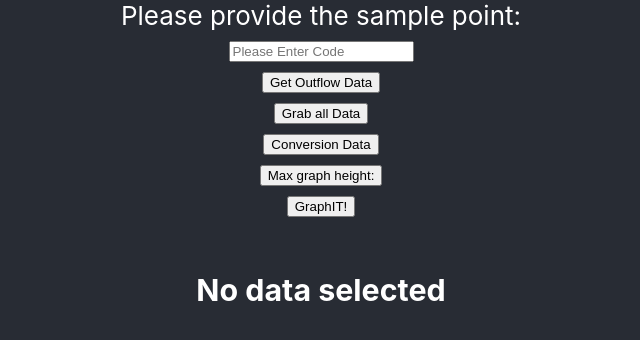
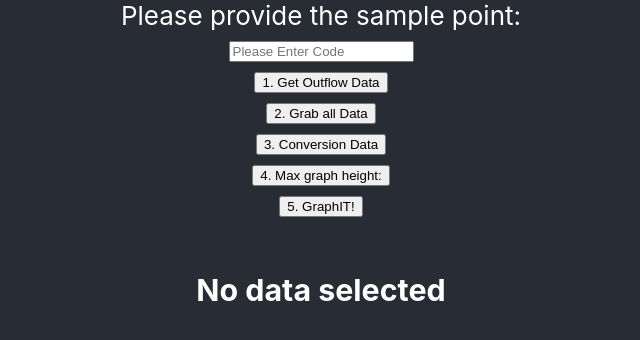
Before and after one commit to ColinV03/USGS-WaterGraph, a React (Create React App) app: page / in a window 1280 px wide. Shown: the top 340 px of the page, without its empty margins (319-959 px from the left). Built offline with nearby package versions, Linux system fonts and the light colour scheme.

Commit message:
updated buttons and some documentation

```diff
--- a/src/components/FetchData.js
+++ b/src/components/FetchData.js
@@ -168,11 +168,11 @@ export default function FetchData() {
   function convertToReactVisData() {
      let newArray = [];
       graphData.map(record => {
-      newArray.push({x: graphData.indexOf(record), y:record.value})
+      newArray.push({x: graphData.indexOf(record), y:record.value, id:record.dateTime})
     })
     setdataPayload(newArray);
     setDataCollected(true);
-
+    console.log(newArray)
 
   }
 
@@ -216,7 +216,7 @@ export default function FetchData() {
             type="submit"
             // onClick={() => getOutflowData()}
           >
-            Get Outflow Data
+            1. Get Outflow Data
           </button>
         </form>
 
@@ -226,19 +226,19 @@ export default function FetchData() {
         <button onClick={() => getMeasurementValues()}>
           Get Temperature Data
         </button> */}
-        <button onClick={() => displayOutflowData()}>Grab all Data</button>
+        <button onClick={() => displayOutflowData()}>2. Grab all Data</button>
         <br></br>
         {/* <button onClick={() => consoleData()}>Console Graph Data</button> */}
         {/* <br></br> */}
         <button onClick={() => convertToReactVisData()}>
-          Conversion Data
+          3. Conversion Data
         </button>
         <br></br>
         <button onClick={() => setmaxValueGraphHeight()}>
-          Max graph height:
+          4. Max graph height:
         </button>
         <br></br>
-        <button onClick={() => graphIt()}>GraphIT!</button>
+        <button onClick={() => graphIt()}> 5. GraphIT!</button>
         <br></br>
         <div className="chartWrapper">
           {graphBoolean ? (
```
